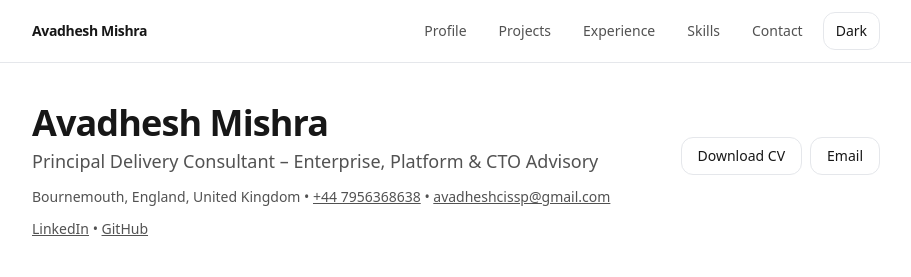
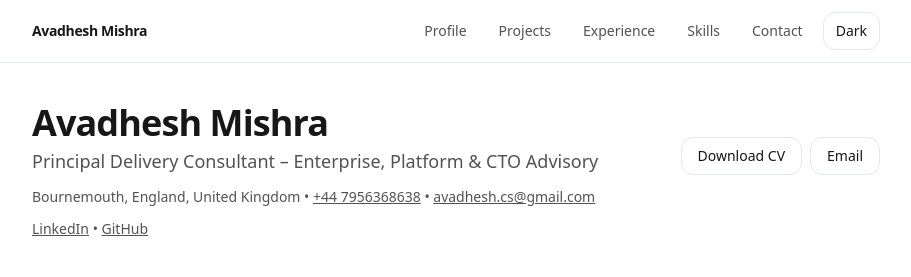
Before and after one commit to avi202020/avadheshmishra-portfolio, a Next.js app: page / in a window 1280 px wide. Shown: the top 277 px of the page, without its empty margins (184-1095 px from the left). Built offline with nearby package versions, Linux system fonts and the light colour scheme.

Commit message:
Update resume.ts
Modified email address

```diff
--- a/src/data/resume.ts
+++ b/src/data/resume.ts
@@ -2,13 +2,13 @@ export const resume = {
   name: "Avadhesh Mishra",
   title: "Principal Delivery Consultant – Enterprise, Platform & CTO Advisory",
   location: "Bournemouth, England, United Kingdom",
-  email: "avadheshcissp@gmail.com",
+  email: "avadhesh.cs@gmail.com",
   phone: "+44 7956368638",
   linkedin: "https://www.linkedin.com/in/UPDATE_ME",
-  github: "https://github.com/UPDATE_ME",
-  cvDownloadUrl: "/Avadhesh_Mishra_Final_Clean_CV.pdf",
-  googleFormEmbedUrl: "https://docs.google.com/forms/d/e/REPLACE_WITH_YOUR_FORM_ID/viewform?embedded=true",
-  googleFormEditUrl: "https://docs.google.com/forms/d/REPLACE_WITH_YOUR_FORM_ID/edit",
+  github: "https://github.com/avi202020",
+  cvDownloadUrl: "/Avadhesh_Mishra_CV.pdf",
+  googleFormEmbedUrl: "https://docs.google.com/forms/d/e/1xlt6sqGmIKKiBPMDmJkZe2W0dlHAwBXyVpWwakopzjc/viewform?embedded=true",
+  googleFormEditUrl: "https://docs.google.com/forms/d/1xlt6sqGmIKKiBPMDmJkZe2W0dlHAwBXyVpWwakopzjc/edit",
 
   summary:
     "Technology executive with 20+ years of experience leading enterprise engineering, cloud, security, and digital transformation across Tier-1 banking, global consulting, and UK public sector programmes. Proven senior technology leader combining strategic vision with hands-on execution, mentoring leaders, building MVPs, defining runbooks, and scaling secure, resilient platforms in highly regulated environments.",
```
